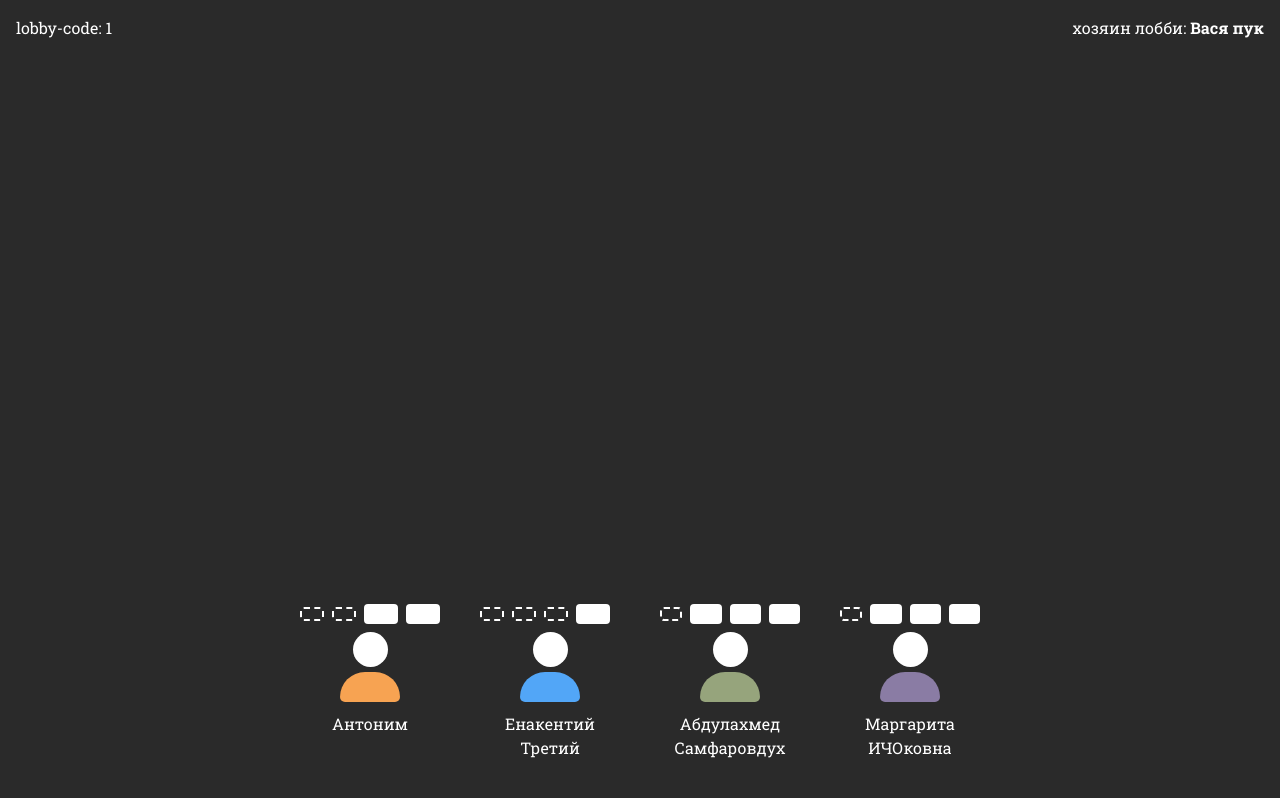
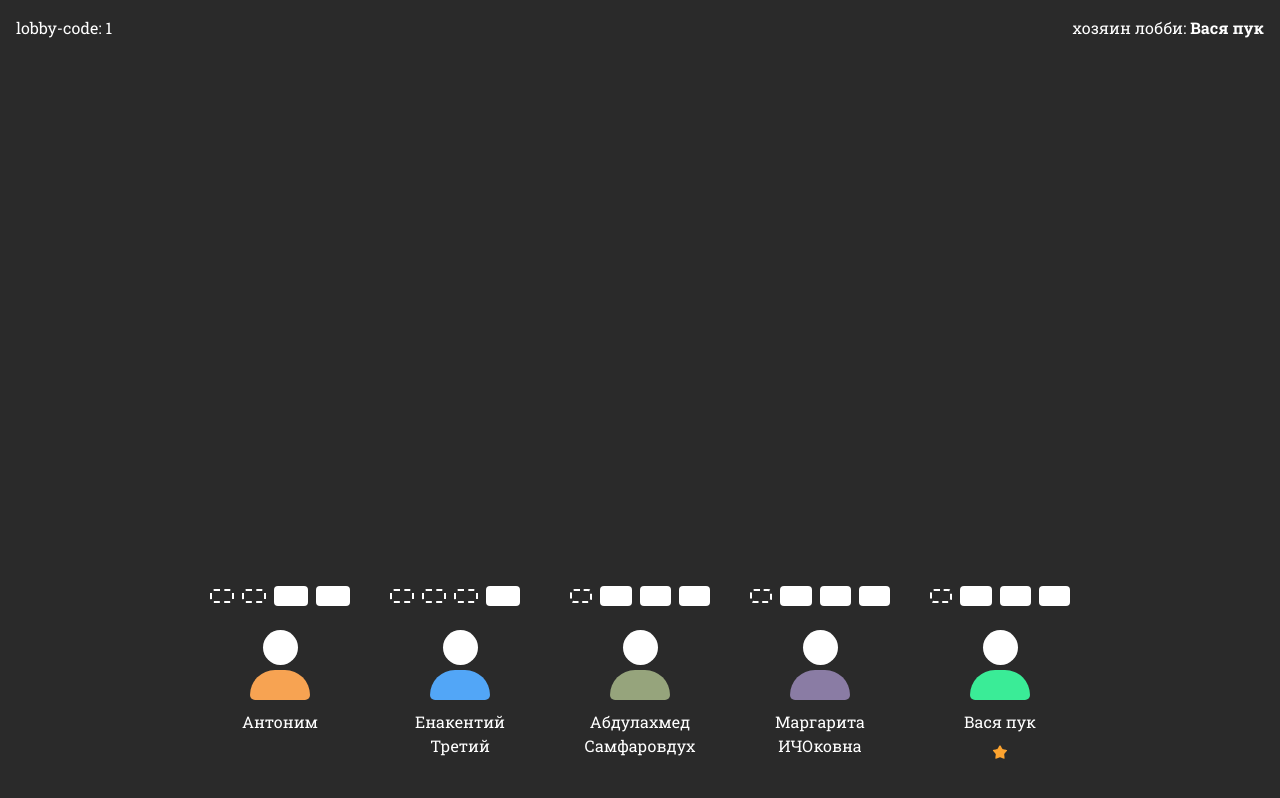
Before and after one commit to NikitaMurugov/WhatIsTheMeme, a React (Create React App) app in the folder frontend/: page /lobby/1 in a window 1280 px wide. Built offline with nearby package versions, Linux system fonts and the light colour scheme.

Commit message:
update(frontend): update lobby

```diff
--- a/frontend/src/assets/css/user.css
+++ b/frontend/src/assets/css/user.css
@@ -21,9 +21,7 @@
     height: 30px;
     border-radius: 50px 50px 10px 10px;
     background: white;
-    position: relative;
 }
-
 .username {
     text-align: center;
 }
--- a/frontend/src/components/Lobby/UserComponents/User.jsx
+++ b/frontend/src/components/Lobby/UserComponents/User.jsx
@@ -1,23 +1,27 @@
 import '../../../assets/css/user.css'
 import UserCards from "./UserCards";
+import { GiRoundStar } from "react-icons/gi";
 
 const User = ({user}) => {
     return <>
         <div className=" hover:scale-110 transition">
-            <div className="userCards flex gap-2 items-center mb-2 ">
+            <div className="userCards flex gap-2 items-center mb-6 ">
                 <UserCards cards={user.cards} />
             </div>
             <div className={'userContainer items-center '}>
                 <div className={'user'}>
-                    <div className={'user__head'}></div>
+                    <div className={'user__head'}>
+                    </div>
                     <div className={'user__body'} style={{
                         background: user.skinColor
                     }}></div>
                 </div>
+
                 {/*<hr className={`w-10/12 h-0.5 border-none bg-white opacity-10 rounded`}/>*/}
                 <div className={'username text-white'}>
                     {user.name}
                 </div>
+                {user.maintainer && <GiRoundStar color={"#fca32f"} width={'100%'} height={'100%'}/>}
             </div>
         </div>
     </>
--- a/frontend/src/pages/Lobby.jsx
+++ b/frontend/src/pages/Lobby.jsx
@@ -8,6 +8,7 @@ function Lobby() {
         {
             name: 'Антоним',
             skinColor: '#f7a352',
+            maintainer: false,
             cards: [
                 {
                     active: true,
@@ -30,6 +31,7 @@ function Lobby() {
         {
             name: 'Енакентий Третий',
             skinColor: '#52a6f7',
+            maintainer: false,
             cards: [
                 {
                     active: true,
@@ -52,6 +54,7 @@ function Lobby() {
         {
             name: 'Абдулахмед Самфаровдух',
             skinColor: '#96a47c',
+            maintainer: false,
             cards: [
                 {
                     active: true,
@@ -74,6 +77,30 @@ function Lobby() {
         {
             name: 'Маргарита ИЧОковна',
             skinColor: '#8a7ca4',
+            maintainer: false,
+            cards: [
+                {
+                    active: true,
+                    img: '',
+                },
+                {
+                    active: false,
+                    img: '',
+                },
+                {
+                    active: false,
+                    img: '',
+                },
+                {
+                    active: false,
+                    img: '',
+                },
+            ]
+        },
+        {
+            name: 'Вася пук',
+            skinColor: '#3aec97',
+            maintainer: true,
             cards: [
                 {
                     active: true,
```
